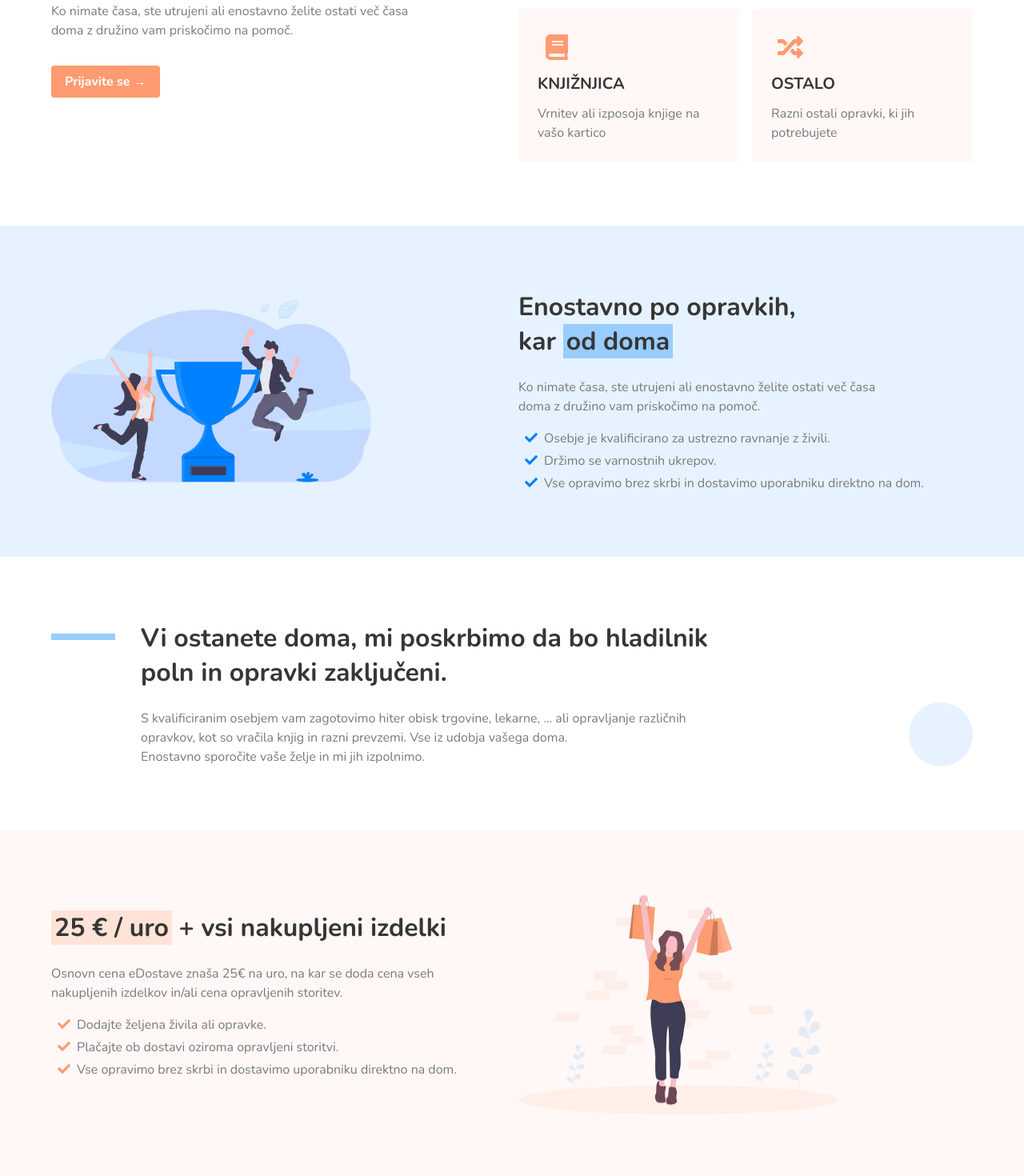
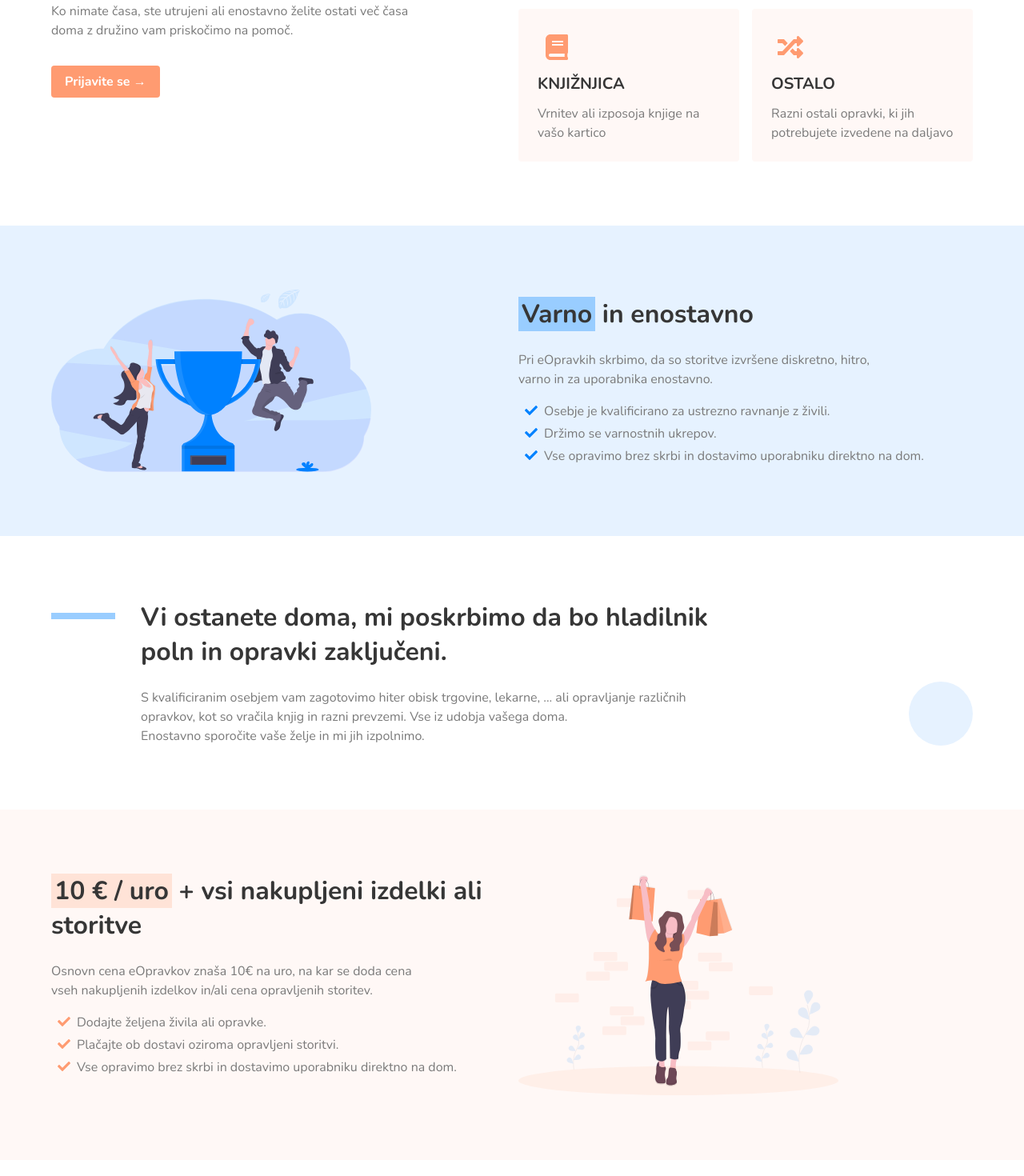
Before and after one commit to zanozbot/eopravki, a Svelte app: page / in a window 1280 px wide. Shown: the part 340-1810 px from the top of the page at 80% size. Built offline with nearby package versions, Linux system fonts and the light colour scheme.

Commit message:
Updated texts

```diff
--- a/src/Hero.svelte
+++ b/src/Hero.svelte
@@ -100,7 +100,7 @@
           </span>
           <h3 class="title is-size-5 is-uppercase">Ostalo</h3>
           <div class="has-text-grey">
-            Razni ostali opravki, ki jih potrebujete
+            Razni ostali opravki, ki jih potrebujete izvedene na daljavo
           </div>
         </div>
       </div>
--- a/src/Modal.svelte
+++ b/src/Modal.svelte
@@ -35,7 +35,7 @@
       <h1 class="title main-secondary-text-long">Hvala za vaš interes.</h1>
       <div class="has-text-grey main-secondary-text-long end-of-content">
         Prejeli smo vaše zanimanje za storitev eOpravki. Sporočili vam bomo
-        takoj, ko bo naročanje preko eDostave mogoče.
+        takoj, ko bo naročanje preko eOpravkov mogoče.
       </div>
 
       <figure class="image">
--- a/src/PriceSection.svelte
+++ b/src/PriceSection.svelte
@@ -23,11 +23,11 @@
     <div class="content-grid">
       <div class="content content-margin-bottom">
         <h1 class="title">
-          <span class="is-highlighted-info">25 € / uro</span>
-          + vsi nakupljeni izdelki
+          <span class="is-highlighted-info">10 € / uro</span>
+          + vsi nakupljeni izdelki ali storitve
         </h1>
         <div class="has-text-grey main-secondary-text-short">
-          Osnovn cena eDostave znaša 25€ na uro, na kar se doda cena vseh
+          Osnovn cena eOpravkov znaša 10€ na uro, na kar se doda cena vseh
           nakupljenih izdelkov in/ali cena opravljenih storitev.
         </div>
         <ul class="fa-ul has-text-grey">
--- a/src/SafetySection.svelte
+++ b/src/SafetySection.svelte
@@ -27,14 +27,11 @@
 
       <div class="content content-margin-top">
         <h1 class="title">
-          Enostavno po opravkih,
-          <br />
-          kar
-          <span class="is-highlighted-primary">od doma</span>
+          <span class="is-highlighted-primary">Varno</span>
+          in enostavno
         </h1>
         <div class="has-text-grey main-secondary-text-short">
-          Ko nimate časa, ste utrujeni ali enostavno želite ostati več časa doma
-          z družino vam priskočimo na pomoč.
+          Pri eOpravkih skrbimo, da so storitve izvršene diskretno, hitro, varno in za uporabnika enostavno.
         </div>
         <ul class="fa-ul has-text-grey">
           <li>
--- a/src/SubscribeSection.svelte
+++ b/src/SubscribeSection.svelte
@@ -90,7 +90,7 @@
             Prijavite se in ne izgubljajte več časa z nepotrebnimi opravki.
           </h1>
           <div class="has-text-grey main-secondary-text-long end-of-content">
-            Po prijavi vam sporočimo takoj, ko bodo storitve eDostave
+            Po prijavi vam sporočimo takoj, ko bodo storitve eOpravkov
             funkcionalne.
           </div>
 
```
